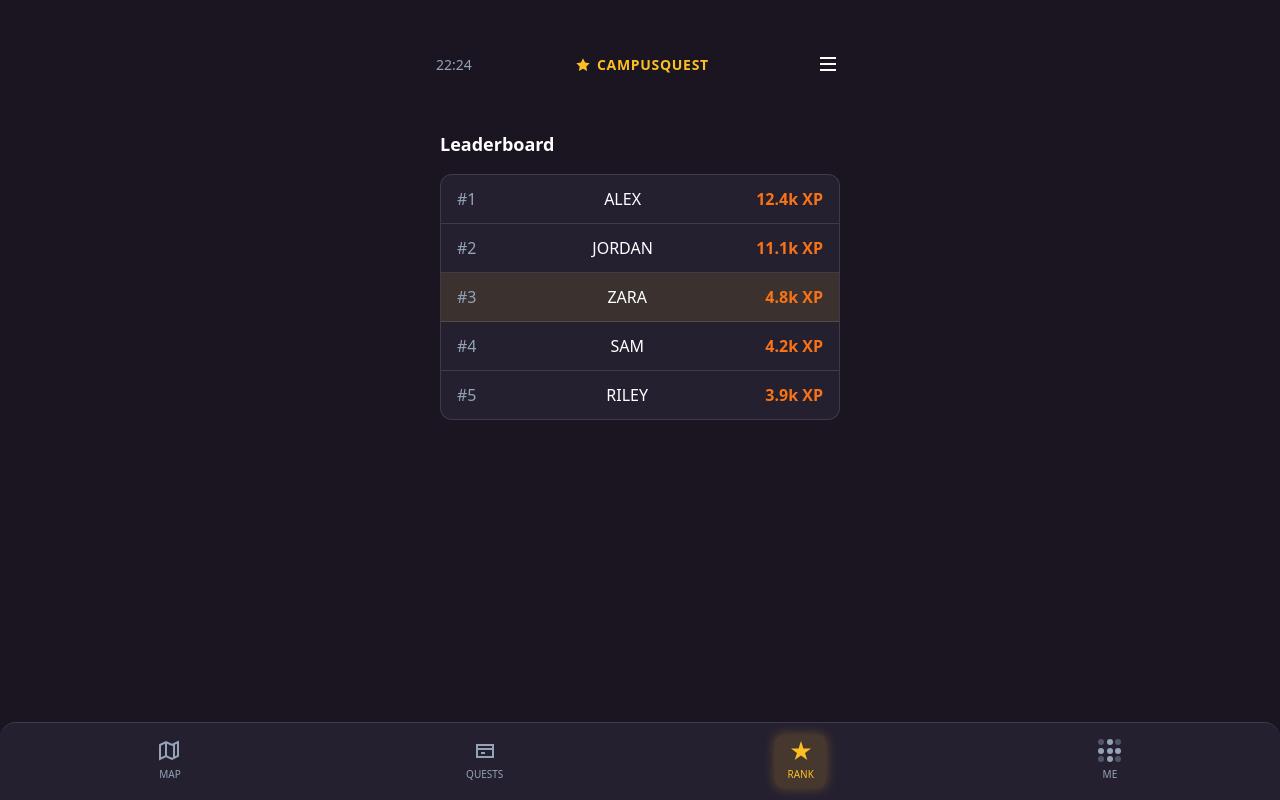
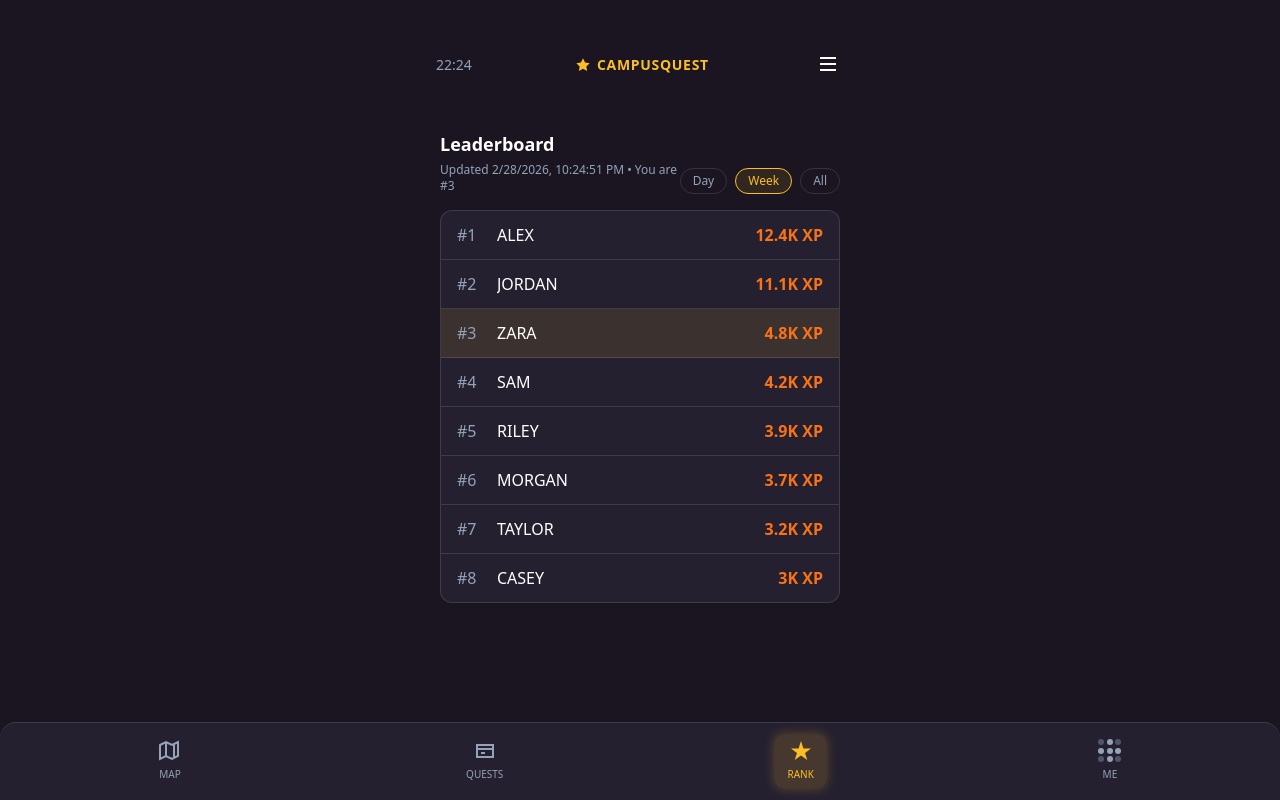
Before and after one commit to Alvaro-bit-stack/Uncover, a Next.js app: page / in a window 1280 px wide. Both pictures are taken after a click on the button "RANK". Built offline with nearby package versions, Linux system fonts and the light colour scheme.

Commit message:
Add leaderboard component with period toggle and mock data for now

```diff
--- /dev/null
+++ b/app/_components/leaderboard/Leaderboard.tsx
@@ -0,0 +1,108 @@
+"use client";
+
+import { useMemo } from "react";
+import type {
+  LeaderboardResponse,
+  LeaderboardPeriod,
+} from "../../_types/leaderboard";
+import { formatCompactNumber } from "../../_lib/format";
+
+type Props = {
+  data: LeaderboardResponse;
+  meUserId?: string;
+  period: LeaderboardPeriod;
+  onChangePeriod: (p: LeaderboardPeriod) => void;
+};
+
+export default function Leaderboard({
+  data,
+  meUserId,
+  period,
+  onChangePeriod,
+}: Props) {
+  const meRank = useMemo(() => {
+    if (!meUserId) return null;
+    const row = data.rows.find((r) => r.userId === meUserId);
+    return row?.rank ?? null;
+  }, [data.rows, meUserId]);
+
+  return (
+    <div className="px-6 py-8">
+      <div className="flex items-end justify-between mb-4">
+        <div>
+          <h2 className="text-lg font-bold text-white">Leaderboard</h2>
+          <p className="text-xs text-quest-muted mt-1">
+            Updated {new Date(data.updatedAtISO).toLocaleString()}
+            {meRank ? ` • You are #${meRank}` : ""}
+          </p>
+        </div>
+
+        <div className="flex gap-2">
+          <PeriodPill
+            label="Day"
+            active={period === "daily"}
+            onClick={() => onChangePeriod("daily")}
+          />
+          <PeriodPill
+            label="Week"
+            active={period === "weekly"}
+            onClick={() => onChangePeriod("weekly")}
+          />
+          <PeriodPill
+            label="All"
+            active={period === "all"}
+            onClick={() => onChangePeriod("all")}
+          />
+        </div>
+      </div>
+
+      <div className="rounded-xl border border-quest-border bg-quest-card overflow-hidden">
+        {data.rows.map((row) => {
+          const highlight = meUserId && row.userId === meUserId;
+          return (
+            <div
+              key={row.userId}
+              className={`flex items-center justify-between px-4 py-3 border-b border-quest-border last:border-0 ${
+                highlight ? "bg-quest-glow/10" : ""
+              }`}
+            >
+              <span className="text-quest-muted w-10 tabular-nums">
+                #{row.rank}
+              </span>
+              <span className="font-medium text-white flex-1 truncate">
+                {row.name}
+              </span>
+              <span className="text-quest-accent font-bold tabular-nums">
+                {formatCompactNumber(row.xp)} XP
+              </span>
+            </div>
+          );
+        })}
+      </div>
+    </div>
+  );
+}
+
+function PeriodPill({
+  label,
+  active,
+  onClick,
+}: {
+  label: string;
+  active: boolean;
+  onClick: () => void;
+}) {
+  return (
+    <button
+      type="button"
+      onClick={onClick}
+      className={`text-xs px-3 py-1 rounded-full border transition-colors ${
+        active
+          ? "border-quest-glow text-quest-glow bg-quest-glow/10"
+          : "border-quest-border text-quest-muted hover:text-white hover:border-quest-accent/50"
+      }`}
+    >
+      {label}
+    </button>
+  );
+}
--- /dev/null
+++ b/app/_lib/format.ts
@@ -0,0 +1,6 @@
+export function formatCompactNumber(n: number): string {
+  return Intl.NumberFormat("en-US", {
+    notation: "compact",
+    maximumFractionDigits: 1,
+  }).format(n);
+}
--- /dev/null
+++ b/app/_lib/leaderboard.mock.ts
@@ -0,0 +1,28 @@
+import type { LeaderboardResponse, LeaderboardPeriod } from "../_types/leaderboard";
+
+const base = [
+  { userId: "u1", name: "ALEX", xp: 12400 },
+  { userId: "u2", name: "JORDAN", xp: 11100 },
+  { userId: "u3", name: "ZARA", xp: 4820 },
+  { userId: "u4", name: "SAM", xp: 4200 },
+  { userId: "u5", name: "RILEY", xp: 3900 },
+  { userId: "u6", name: "MORGAN", xp: 3650 },
+  { userId: "u7", name: "TAYLOR", xp: 3200 },
+  { userId: "u8", name: "CASEY", xp: 2950 },
+];
+
+function build(period: LeaderboardPeriod): LeaderboardResponse {
+  const rows = [...base]
+    .sort((a, b) => b.xp - a.xp)
+    .map((r, i) => ({ ...r, rank: i + 1 }));
+
+  return {
+    period,
+    updatedAtISO: new Date().toISOString(),
+    rows,
+  };
+}
+
+export function getMockLeaderboard(period: LeaderboardPeriod): LeaderboardResponse {
+  return build(period);
+}
--- /dev/null
+++ b/app/_types/leaderboard.ts
@@ -0,0 +1,16 @@
+export type LeaderboardPeriod = "daily" | "weekly" | "all";
+
+export type LeaderboardRow = {
+  userId: string;
+  rank: number;
+  name: string;
+  xp: number; // keep as number; format in UI
+  tilesFound?: number;
+  daysActive?: number;
+};
+
+export type LeaderboardResponse = {
+  period: LeaderboardPeriod;
+  updatedAtISO: string;
+  rows: LeaderboardRow[];
+};
--- a/app/page.tsx
+++ b/app/page.tsx
@@ -1,6 +1,10 @@
 "use client";
 
 import { useState, useEffect, useRef } from "react";
+
+import Leaderboard from "./_components/leaderboard/Leaderboard";
+import { getMockLeaderboard } from "./_lib/leaderboard.mock";
+import type { LeaderboardPeriod } from "./_types/leaderboard";
 
 type Tab = "map" | "quests" | "rank" | "me";
 
@@ -10,6 +14,11 @@ export default function Home() {
   const [magicActive, setMagicActive] = useState(false);
   const [currentTime, setCurrentTime] = useState("");
   const menuRef = useRef<HTMLDivElement>(null);
+  const [leaderboardPeriod, setLeaderboardPeriod] =
+  useState<LeaderboardPeriod>("weekly");
+
+  // TEMP: until we have real auth/user data
+  const meUserId = "u3";
 
   useEffect(() => {
     const format = () => {
@@ -275,29 +284,12 @@ export default function Home() {
       )}
 
       {activeTab === "rank" && (
-        <div className="px-6 py-8">
-          <h2 className="text-lg font-bold text-white mb-4">Leaderboard</h2>
-          <div className="rounded-xl border border-quest-border bg-quest-card overflow-hidden">
-            {[
-              { rank: 1, name: "ALEX", xp: "12.4k" },
-              { rank: 2, name: "JORDAN", xp: "11.1k" },
-              { rank: 3, name: "ZARA", xp: "4.8k", highlight: true },
-              { rank: 4, name: "SAM", xp: "4.2k" },
-              { rank: 5, name: "RILEY", xp: "3.9k" },
-            ].map((row) => (
-              <div
-                key={row.rank}
-                className={`flex items-center justify-between px-4 py-3 border-b border-quest-border last:border-0 ${
-                  row.highlight ? "bg-quest-glow/10" : ""
-                }`}
-              >
-                <span className="text-quest-muted w-8">#{row.rank}</span>
-                <span className="font-medium text-white">{row.name}</span>
-                <span className="text-quest-accent font-bold">{row.xp} XP</span>
-              </div>
-            ))}
-          </div>
-        </div>
+        <Leaderboard
+          data={getMockLeaderboard(leaderboardPeriod)}
+          meUserId={meUserId}
+          period={leaderboardPeriod}
+          onChangePeriod={setLeaderboardPeriod}
+        />
       )}
 
       {/* Bottom nav */}
```
